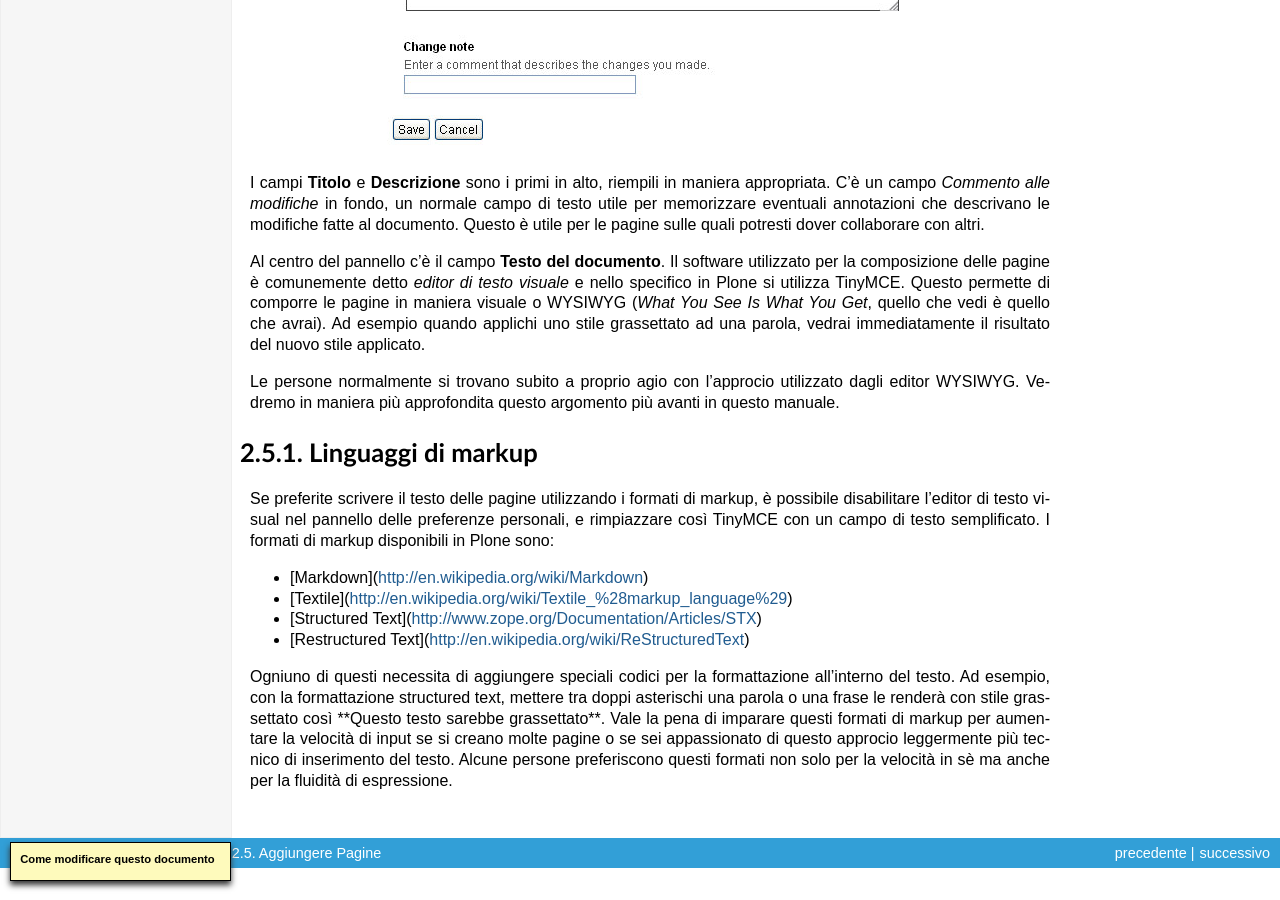
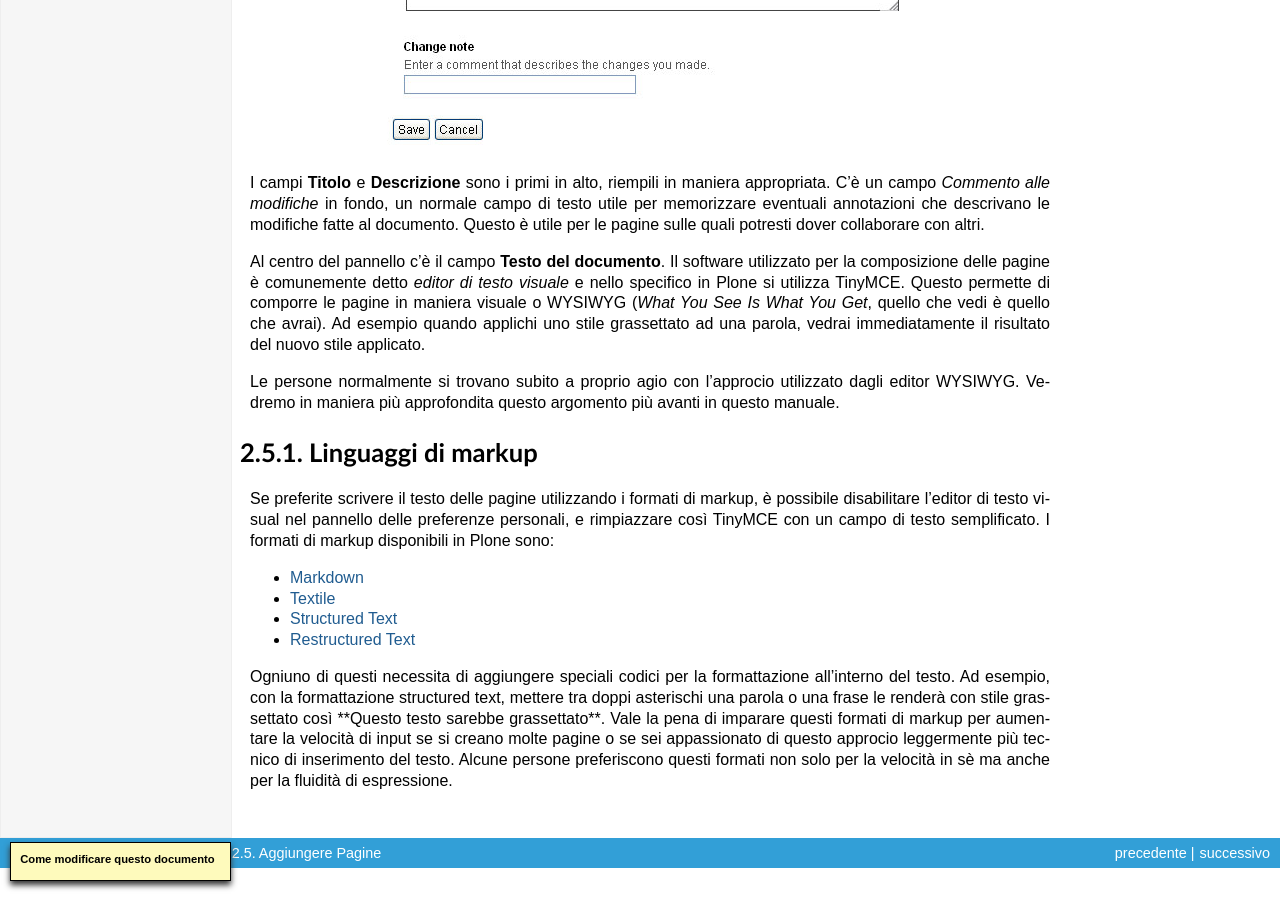
Before and after one commit to plone-it/collective.italiandocumentation, a Sphinx documentation site: the page built from source/adding-content/adding-pages.rst, in a window 1280 px wide and 900 px high, scrolled down 1023 px. Built offline with Sphinx 7.4.7, drawn with Linux system fonts in a browser that asks for light colours.

Commit message:
Markup fixes

```diff
--- a/source/adding-content/adding-pages.rst
+++ b/source/adding-content/adding-pages.rst
@@ -44,10 +44,10 @@ markup, è possibile disabilitare l'editor di testo visual nel pannello
 delle preferenze personali, e rimpiazzare così TinyMCE con un campo di
 testo semplificato. I formati di markup disponibili in Plone sono:
 
--   [Markdown](http://en.wikipedia.org/wiki/Markdown)
--   [Textile](http://en.wikipedia.org/wiki/Textile_%28markup_language%29)
--   [Structured Text](http://www.zope.org/Documentation/Articles/STX)
--   [Restructured Text](http://en.wikipedia.org/wiki/ReStructuredText)
+- `Markdown <http://en.wikipedia.org/wiki/Markdown>`_
+- `Textile <http://en.wikipedia.org/wiki/Textile_%28markup_language%29>`_
+- `Structured Text <http://www.zope.org/Documentation/Articles/STX>`_
+- `Restructured Text <http://en.wikipedia.org/wiki/ReStructuredText>`_
 
 Ogniuno di questi necessita di aggiungere speciali codici per la
 formattazione all'interno del testo. Ad esempio, con la formattazione
```
